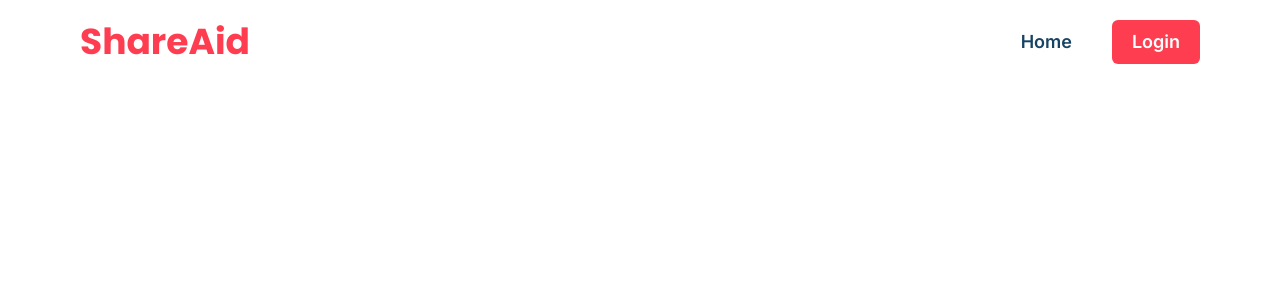
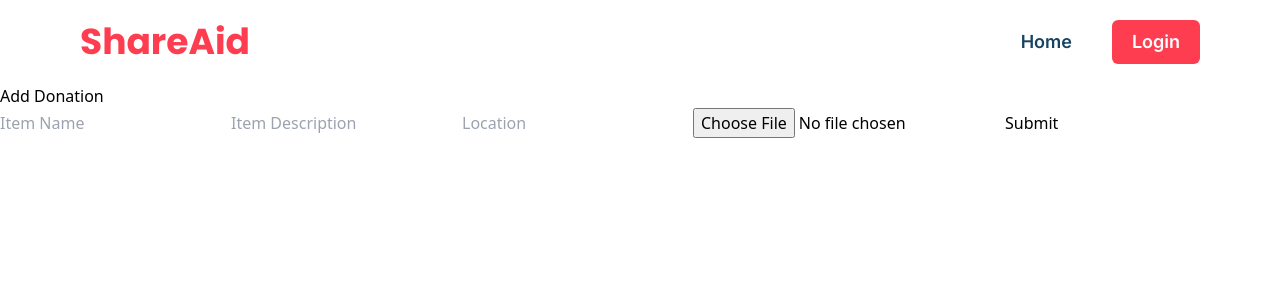
Before and after one commit to Manan-Bhatia/Donation-App-Frontend, a React (Vite) app: page /AddDonation in a window 1280 px wide. Before the commit this address had no page. Shown: the top 300 px of the page. Built offline with nearby package versions, Linux system fonts and the light colour scheme.

Commit message:
Add dontation page added

```diff
--- /dev/null
+++ b/src/AddDonation.jsx
@@ -0,0 +1,71 @@
+import React from "react";
+import { useState } from "react";
+import axios from "./api/axios";
+const AddDonationURL = "/donations/create/";
+
+export default function AddDonation() {
+    const [donationData, setDonationData] = useState({
+        item_name: "",
+        item_desc: "",
+        Location: "",
+        item_picture: "",
+    });
+
+    const handleChange = (e) => {
+        setDonationData({ ...donationData, [e.target.name]: e.target.value });
+    };
+
+    const onFileUpload = (e) => {
+        setDonationData({ ...donationData, item_picture: e.target.files[0] });
+    }
+
+    const handleSubmit = (e) => {
+        e.preventDefault();
+        axios
+            .post(AddDonationURL, donationData,{
+                headers: {
+                    'Content-Type': 'multipart/form-data'
+                }
+            })
+            .then((res) => {
+                console.log(res);
+                alert("Donation added");
+            })
+            .catch((err) => console.log(err));
+    };
+    console.log(donationData);
+
+
+    return (
+        <>
+            <h1>Add Donation</h1>
+            <form onSubmit={handleSubmit}>
+                <input
+                    type="text"
+                    name="item_name"
+                    placeholder="Item Name"
+                    onChange={handleChange}
+                />
+                <input
+                    type="text"
+                    name="item_desc"
+                    placeholder="Item Description"
+                    onChange={handleChange}
+                />
+                <input
+                    type="text"
+                    name="Location"
+                    placeholder="Location"
+                    onChange={handleChange}
+                />
+                <input
+                    type="file"
+                    name="item_picture"
+                    placeholder="Item Picture"
+                    onChange={onFileUpload}
+                />
+                <button type="submit">Submit</button>
+            </form>
+        </>
+    );
+}
--- a/src/App.jsx
+++ b/src/App.jsx
@@ -9,6 +9,7 @@ import axios from "./api/axios";
 import UserProfile from "./userProfile";
 import Claim from "./Claim";
 import Noti from './notification'
+import AddDonation from "./AddDonation";
 
 function App() {
     const navigate = useNavigate();
@@ -165,6 +166,7 @@ function App() {
                     />
                     <Route path="/claim/:donationID" element={<Claim />} />
                     <Route path="/notifications" element={<Noti/>}/>
+                    <Route path = "/AddDonation" element = {<AddDonation/>}/>
                 </Routes>
             </main>
         </>
--- a/src/Profile.jsx
+++ b/src/Profile.jsx
@@ -1,9 +1,10 @@
 import React from "react";
 import axios from "./api/axios";
-import { useState, useEffect} from "react";
+import { useState, useEffect } from "react";
 const ProfileURL = "/accounts/profile";
 const UserDontaionsURL = "/donations/userdonations/";
 import Card from "./Card";
+import { Link } from "react-router-dom";
 
 export default function Profile({}) {
     const setAuthToken = (token) => {
@@ -18,16 +19,15 @@ export default function Profile({}) {
 
     const [userData, setUserData] = useState({});
 
-
     axios
         .get(ProfileURL)
         .then((res) => {
-            console.log(res)
+            console.log(res);
             // setUserData({...res.data});
         })
         .catch((err) => console.log(err));
 
-    console.log(userData)
+    console.log(userData);
 
     const [visibleCards, setVisibleCards] = useState(4);
 
@@ -39,14 +39,17 @@ export default function Profile({}) {
     const [userDonationItems, setUserDonationItems] = useState([]);
     axios
         .get(UserDontaionsURL + userID)
-        .then((res) =>{
-            console.log(res.data)
-            setUserDonationItems(res.data)
+        .then((res) => {
+            console.log(res.data);
+            setUserDonationItems(res.data);
         })
         .catch((err) => console.log(err));
 
     return (
         <div className="">
+            <Link to = "/AddDonation">
+                <button>Add donation</button>
+            </Link>
             {/* <h1>My Profile </h1>
             {userData.profile_picture == null ? (
                 <img
@@ -73,34 +76,51 @@ export default function Profile({}) {
                                     className="shadow-xl rounded-full align-middle border-none absolute -m-16 -ml-20 lg:-ml-16 max-w-[150px]"
                                 />
                             ) : (
-                <img src={userData.profile_picture} alt="Avatar" className="shadow-xl rounded-full align-middle border-none absolute -m-16 -ml-20 lg:-ml-16 max-w-[150px]" />
-            )}                </div>
+                                <img
+                                    src={userData.profile_picture}
+                                    alt="Avatar"
+                                    className="shadow-xl rounded-full align-middle border-none absolute -m-16 -ml-20 lg:-ml-16 max-w-[150px]"
+                                />
+                            )}{" "}
+                        </div>
                     </div>
                     <div className="w-full text-center mt-20">
                         <div className="flex justify-center lg:pt-4 pt-8 pb-0">
                             <div className="p-3 text-center">
-                        <span className="text-2xl font-bold block uppercase tracking-wide text-pink">4</span>
-                        <span className="text-md text-blue">Items posted</span>
+                                <span className="text-2xl font-bold block uppercase tracking-wide text-pink">
+                                    4
+                                </span>
+                                <span className="text-md text-blue">
+                                    Items posted
+                                </span>
                             </div>
 
-
                             <div className="p-3 text-center">
-                        <span className="text-2xl font-bold block uppercase tracking-wide text-pink">{userData.rating}/10</span>
-                        <span className="text-md text-blue">AVG Rating</span>
+                                <span className="text-2xl font-bold block uppercase tracking-wide text-pink">
+                                    {userData.rating}/10
+                                </span>
+                                <span className="text-md text-blue">
+                                    AVG Rating
+                                </span>
                             </div>
                         </div>
                     </div>
                 </div>
                 <div className="text-center mt-2">
-            <h3 className="text-4xl text-pink font-bold leading-normal mb-1">{userData.username}</h3>
+                    <h3 className="text-4xl text-pink font-bold leading-normal mb-1">
+                        {userData.username}
+                    </h3>
                     <div className="text-,md text-blue mt-0 mb-2 text-slate-400 font-bold uppercase">
-                <i className="fas fa-map-marker-alt mr-2 text-slate-400 opacity-75"></i>Paris, France
+                        <i className="fas fa-map-marker-alt mr-2 text-slate-400 opacity-75"></i>
+                        Paris, France
                     </div>
                 </div>
                 <div class="mt-6 py-6 border-t border-slate-200 text-center">
                     <div class="flex flex-wrap justify-center">
                         <div class="w-full px-4">
-                    <p class="font-light leading-relaxed text-slate-600 mb-4">{userData.bio}</p>
+                            <p class="font-light leading-relaxed text-slate-600 mb-4">
+                                {userData.bio}
+                            </p>
                         </div>
                     </div>
                 </div>
@@ -111,7 +131,12 @@ export default function Profile({}) {
                 className="p-2 flex flex-wrap gap-5 justify-center lg:px-8"
             >
                 {userDonationItems.slice(0, visibleCards).map((item) => (
-                    <Card key={item.d_id} {...item} showingOnProfile={true} myProfile={true} />
+                    <Card
+                        key={item.d_id}
+                        {...item}
+                        showingOnProfile={true}
+                        myProfile={true}
+                    />
                 ))}
                 {visibleCards < userDonationItems.length && (
                     <button
--- a/src/notification.jsx
+++ b/src/notification.jsx
@@ -2,6 +2,7 @@ import React, { useEffect, useState } from "react";
 import axios from "./api/axios";
 const NOTIFICATION_URL = "/accounts/notifications";
 const ACCEPT_URL = "/donations/approve/";
+
 
 
 export default function Noti() {
@@ -34,6 +35,14 @@ export default function Noti() {
         .catch(err => console.log(err))
       }
 
+      const handleRateClick = (id) => {
+        id = id.slice(13,id.length)
+        id = "donations/" + id
+        axios.post(id, {"rating": "5"})
+        .then(res => console.log(res))
+        .catch(err => console.log(err))
+      }
+
     return (
         <>
             <div className="px-8 py-10 flex flex-col gap-4">
@@ -60,16 +69,30 @@ export default function Noti() {
                                 </div>
                             </div>
                         ) : (
+                          <>
+                          {notification.body[0] === 'a' ? (
                             <div className="bg-white p-5 text-inter rounded-md shadow-xl">
                                 <h3 className="font-poppins text-2xl text-bold font-blue">
                                     {notification.heading}
                                 </h3>
                                 <div>
-                                    <button className="bg-pink font-inter p-2 text-md rounded-md text-white mt-3">
+                                    <button onClick = {() => handleRateClick(notification.body)}className="bg-pink font-inter p-2 text-md rounded-md text-white mt-3">
                                         Rate
                                     </button>
                                 </div>
                             </div>
+                          ) : (
+                            <div>
+                                <h3 className="font-poppins text-2xl text-bold font-blue">
+                                    {notification.heading}
+                                </h3>
+                                <p className="text-md text-blue font-inter pt-2">
+                                    {notification.body}
+                                </p>
+                            </div>
+                          )}
+
+                            </>
                         )}
                     </div>
                 ))}
```
Lines whose indentation alone changed are shown as unchanged.
